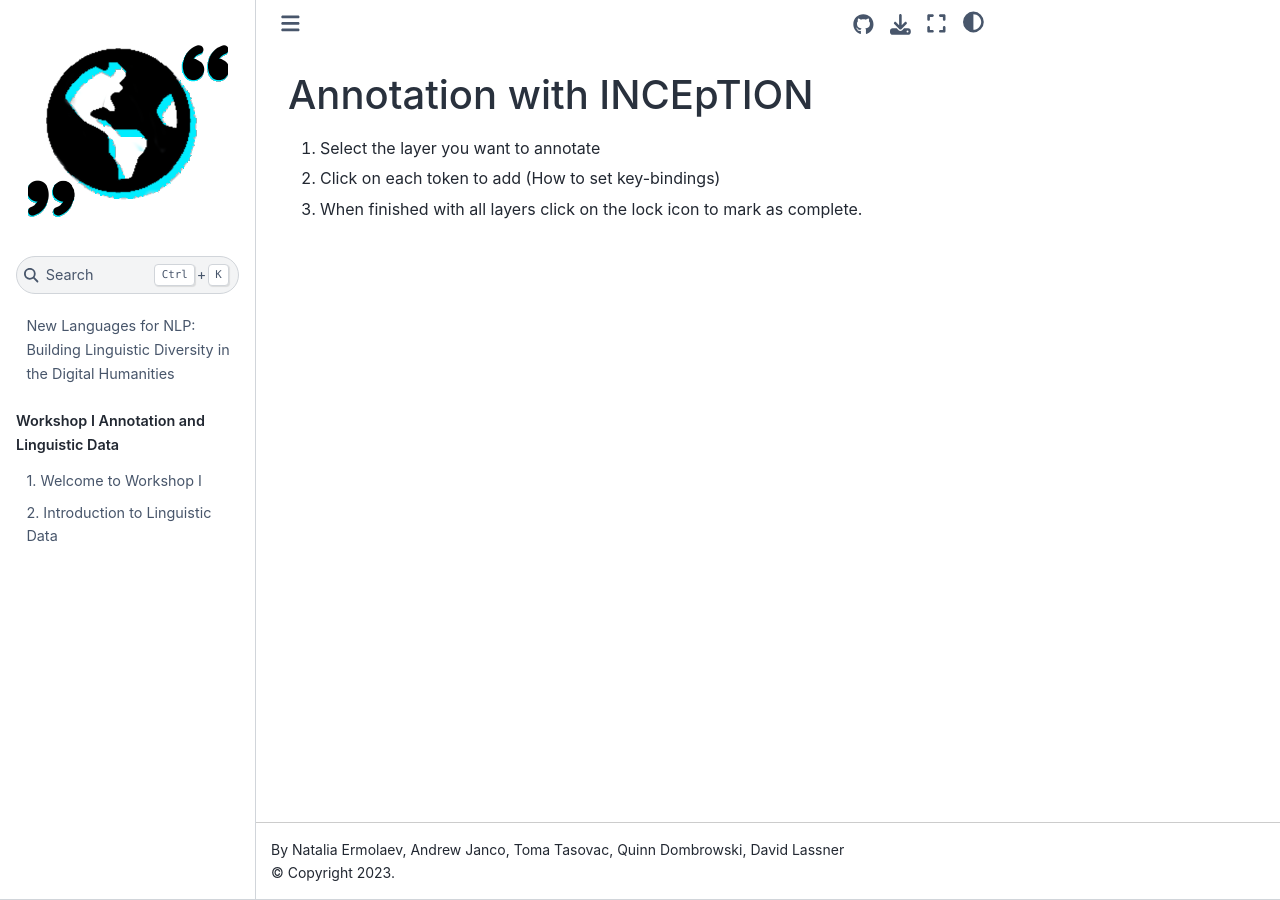
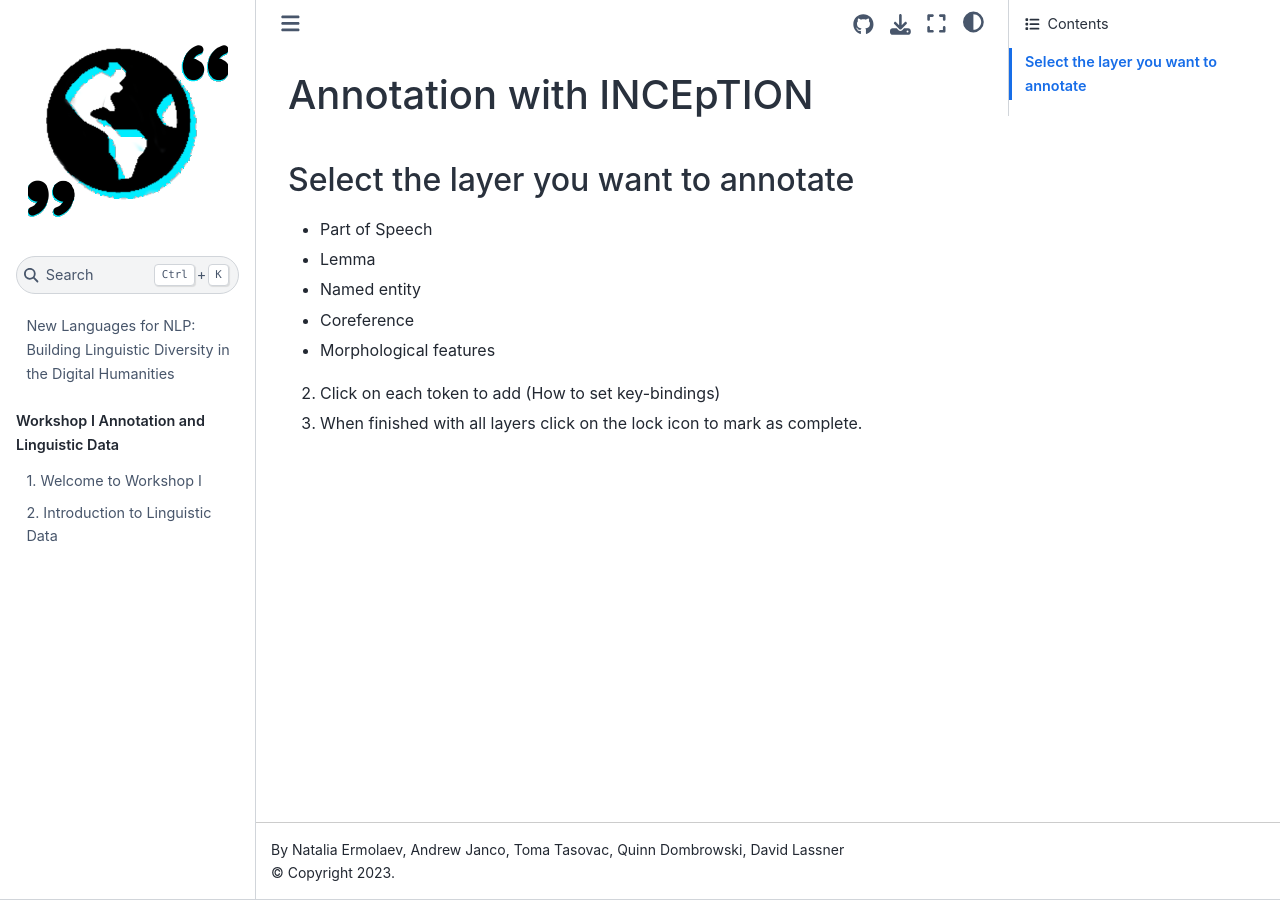
Before and after one commit to New-Languages-for-NLP/course-materials, a Jupyter Book: the page built from w1/annotation.md, in a window 1280 px wide. Built offline with Jupyter Book 1.0.4 settings and Sphinx 7.4.7 and the Sphinx Book theme 1.1.4, drawn with Linux system fonts in a browser that asks for light colours.

Commit message:
Update annotation.md

```diff
--- a/w1/annotation.md
+++ b/w1/annotation.md
@@ -2,6 +2,11 @@
 =======================
 
 
-1. Select the layer you want to annotate
+## Select the layer you want to annotate
+- Part of Speech
+- Lemma
+- Named entity
+- Coreference
+- Morphological features
 2. Click on each token to add (How to set key-bindings)
 3. When finished with all layers click on the lock icon to mark as complete.
```
